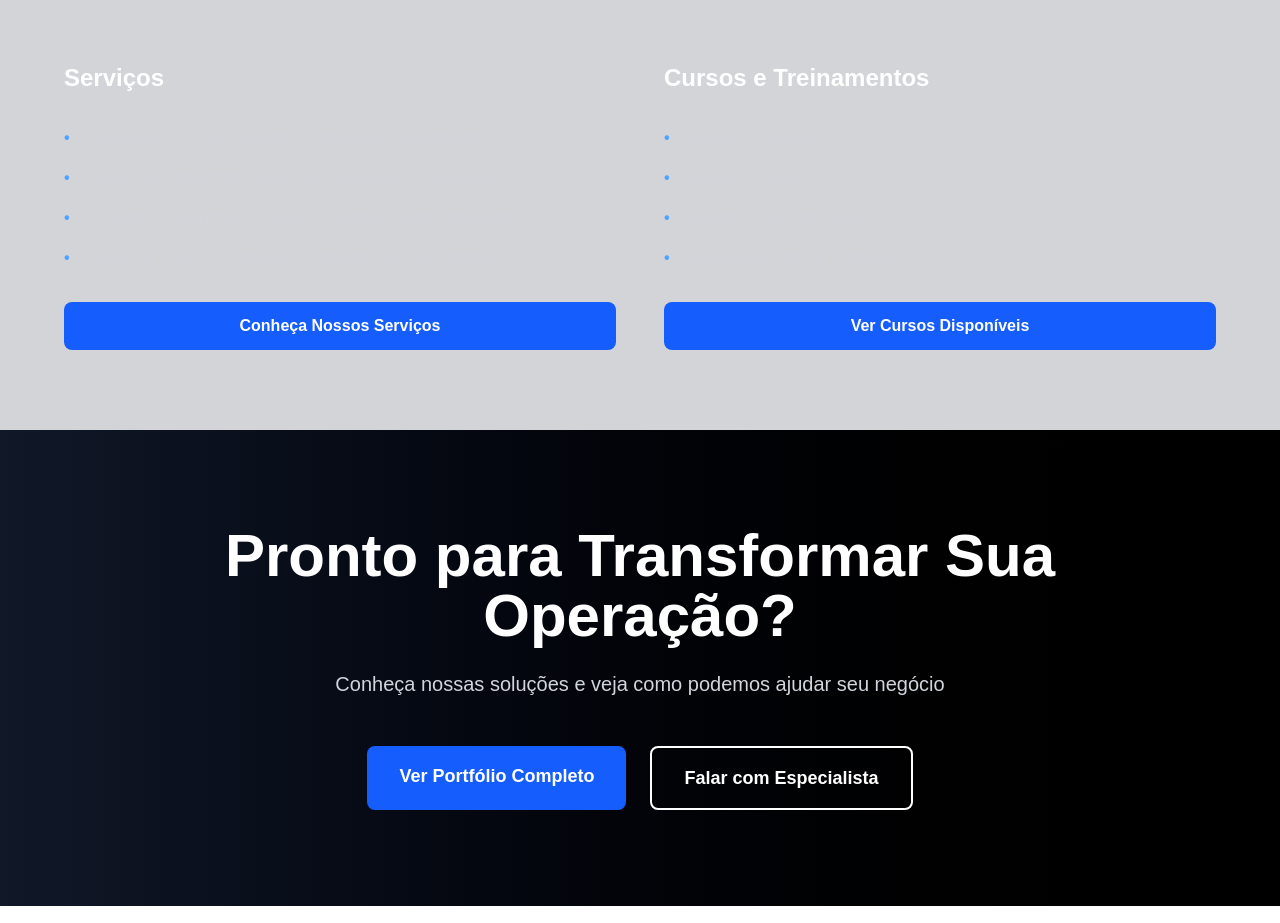
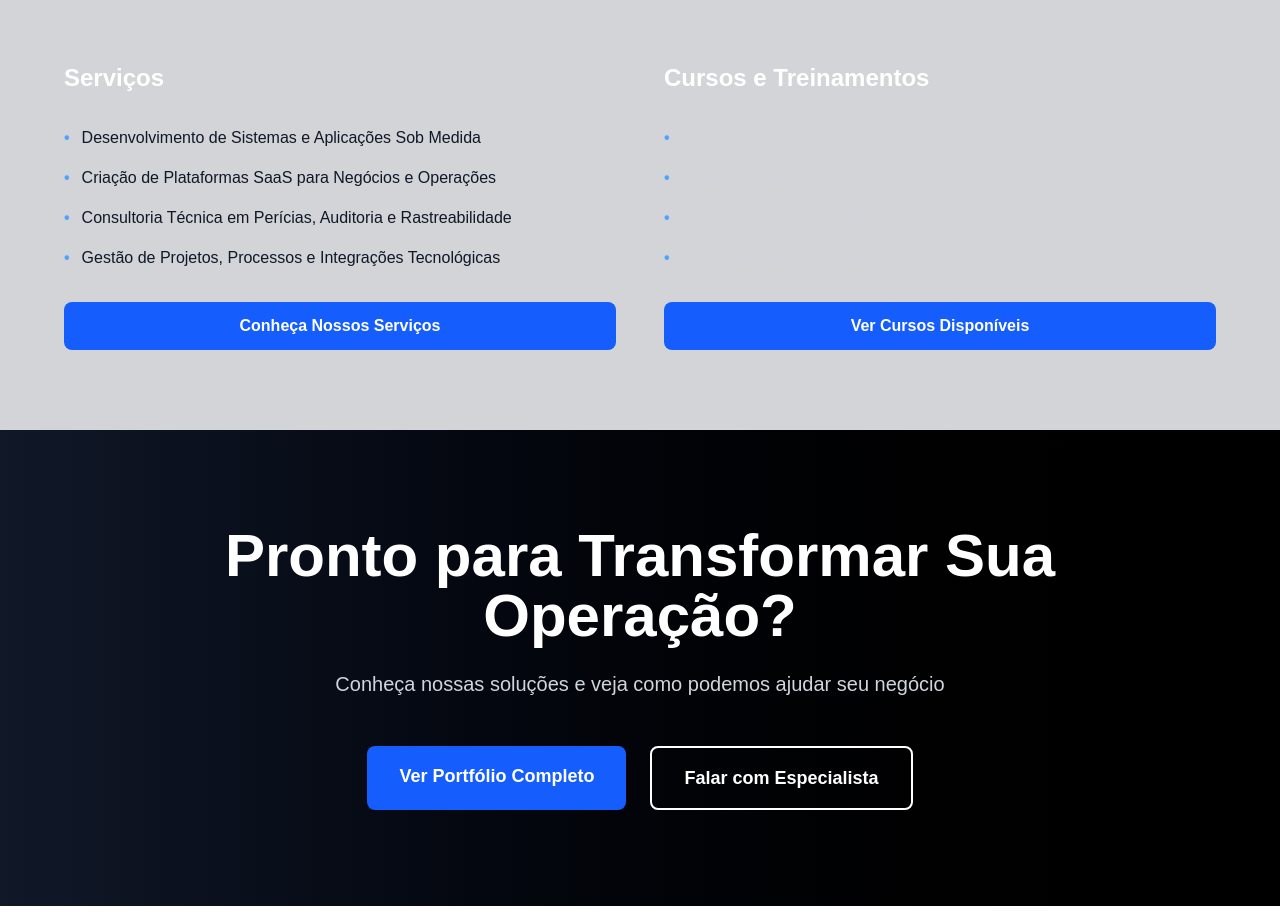
Before and after one commit to talesperito/investigacao-forense, a Next.js app: page / in a window 1280 px wide. Shown: the part 2862-3785 px from the top of the page. Built offline with nearby package versions, Linux system fonts and the light colour scheme.

Commit message:
Update service descriptions with new styling

```diff
--- a/app/page.tsx
+++ b/app/page.tsx
@@ -135,19 +135,19 @@ export default function HomePage() {
               <ul className="space-y-4 mb-8 text-gray-300 flex-grow">
 <li className="flex items-start gap-3">
                   <span className="text-blue-400 font-bold">•</span>
-                  <span>Desenvolvimento de Sistemas e Aplicações Sob Medida</span>
+<span className="text-gray-900">Desenvolvimento de Sistemas e Aplicações Sob Medida</span>
                 </li>
                 <li className="flex items-start gap-3">
                   <span className="text-blue-400 font-bold">•</span>
-                  <span>Criação de Plataformas SaaS para Negócios e Operações</span>
+                  <span className="text-gray-900">Criação de Plataformas SaaS para Negócios e Operações</span>
                 </li>
                 <li className="flex items-start gap-3">
                   <span className="text-blue-400 font-bold">•</span>
-                  <span>Consultoria Técnica em Perícias, Auditoria e Rastreabilidade</span>
+                  <span className="text-gray-900">Consultoria Técnica em Perícias, Auditoria e Rastreabilidade</span>
                 </li>
                 <li className="flex items-start gap-3">
                   <span className="text-blue-400 font-bold">•</span>
-                  <span>Gestão de Projetos, Processos e Integrações Tecnológicas</span>
+                  <span className="text-gray-900">Gestão de Projetos, Processos e Integrações Tecnológicas</span>
                 </li>
               </ul>
               <a href="/servicos" className="px-6 py-3 bg-blue-600 hover:bg-blue-700 transition-all duration-300 text-white font-semibold rounded-lg text-center">
```
